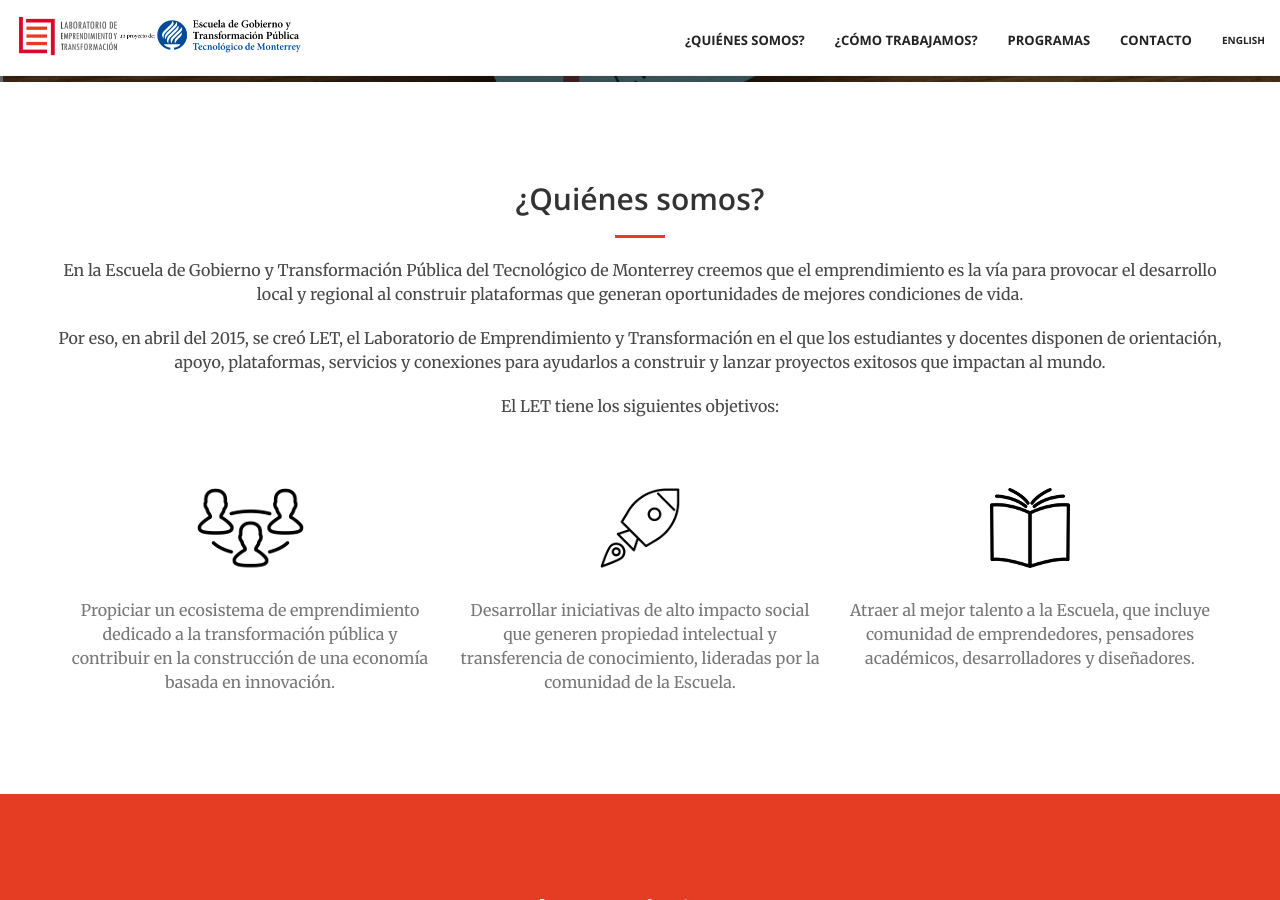
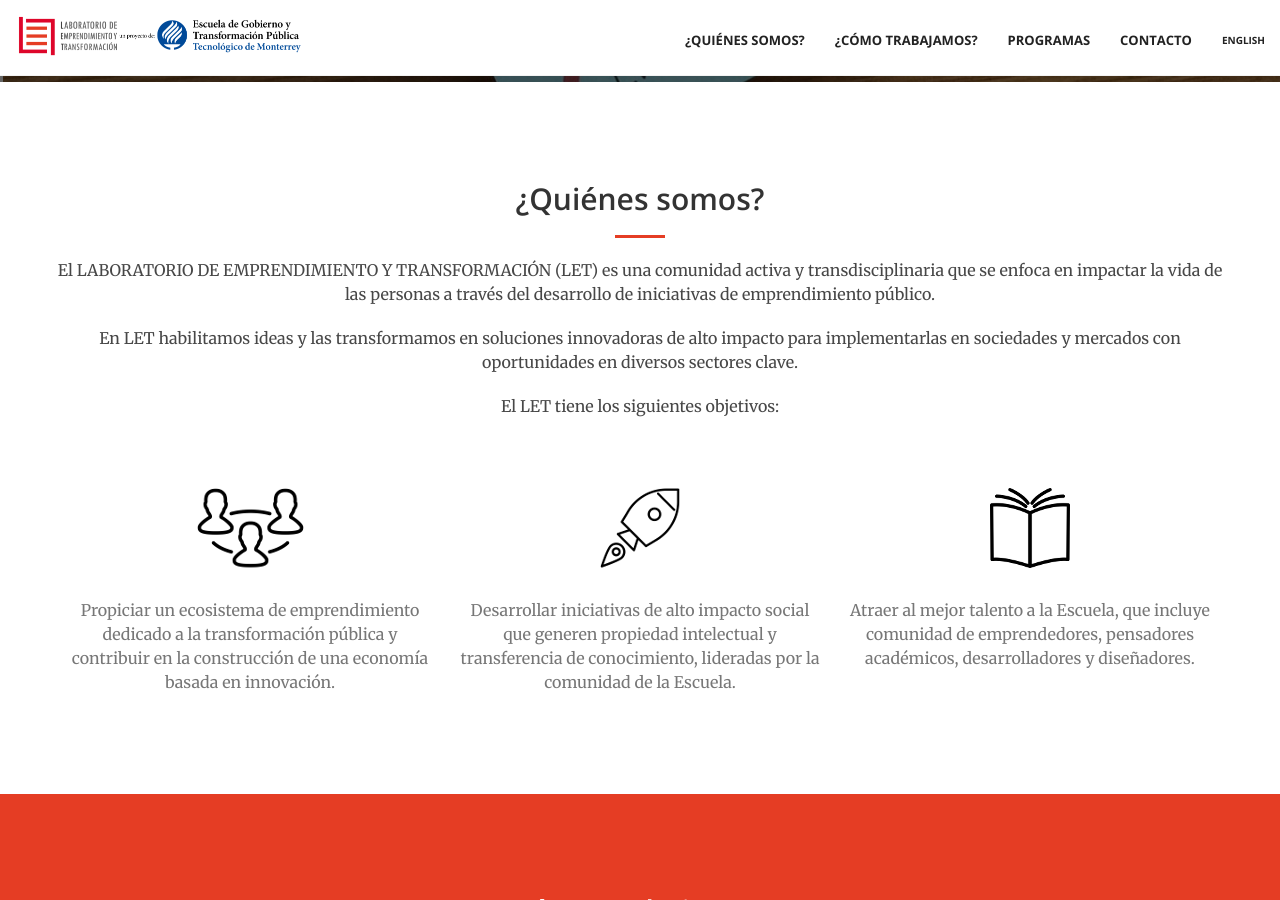
Before and after one commit to civica-digital/let, a Jekyll site: the page built from index.html, in a window 1280 px wide and 900 px high, scrolled down 818 px. Built offline with Jekyll 4.4.1, drawn with Linux system fonts in a browser that asks for light colours.

```diff
--- a/_data/es/main_site.yml
+++ b/_data/es/main_site.yml
@@ -1,8 +1,7 @@
 who_content:
-  - "En la Escuela de Gobierno y Transformación Pública del Tecnológico de Monterrey creemos que el emprendimiento es la vía para provocar el desarrollo local
-    y regional al construir plataformas que generan oportunidades de mejores condiciones de vida."
+  - "El LABORATORIO DE EMPRENDIMIENTO Y TRANSFORMACIÓN (LET) es una comunidad activa y transdisciplinaria que se enfoca en impactar la vida de las personas a través del desarrollo de iniciativas de emprendimiento público."
 
-  - Por eso, en abril del 2015, se creó LET, el Laboratorio de Emprendimiento y Transformación en el que los estudiantes y docentes disponen de orientación, apoyo, plataformas, servicios y conexiones para ayudarlos a construir y lanzar proyectos exitosos que impactan al mundo.
+  - "En LET habilitamos ideas y las transformamos en soluciones innovadoras de alto impacto para implementarlas en sociedades y mercados con oportunidades en diversos sectores clave."
 
   - "El LET tiene los siguientes objetivos:"
 
```
